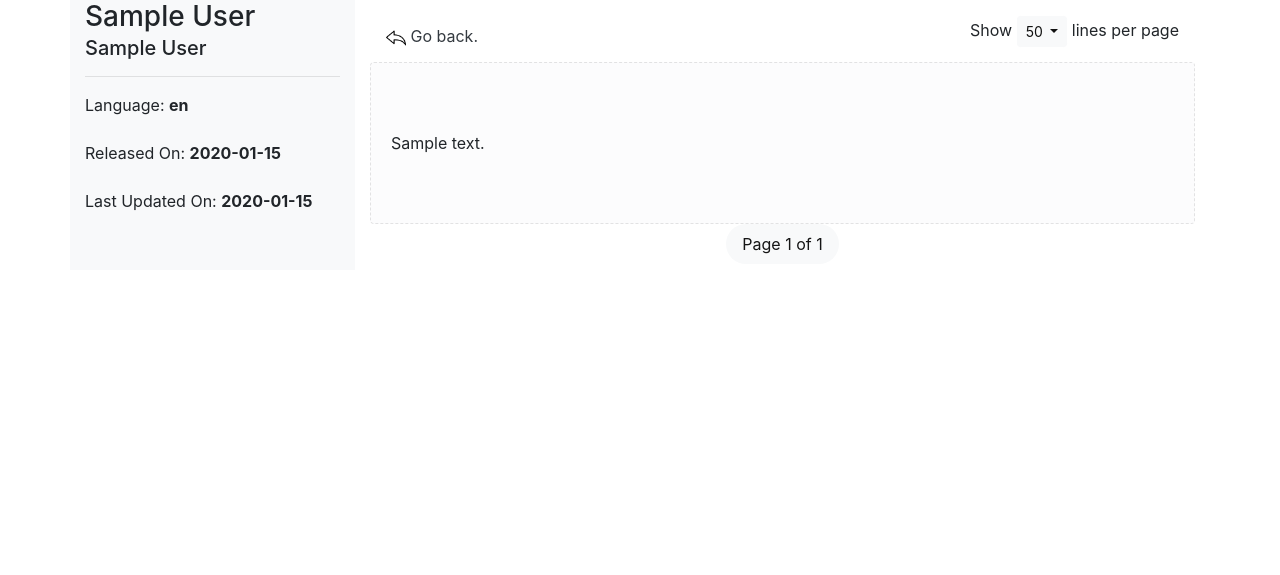
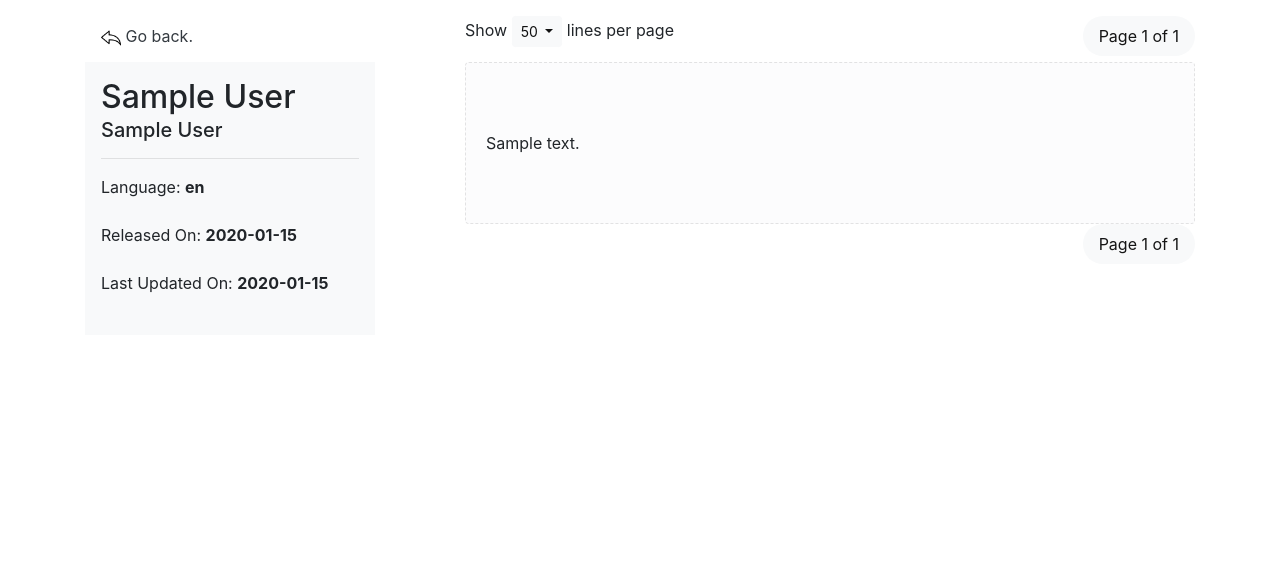
Before and after one commit to PalashSJain/RDE-Fall2017, a Django app: page /book/1/page/1 in a window 1280 px wide. Shown: the part 56-631 px from the top of the page. Run offline with Django 3.2, Linux system fonts and the light colour scheme; tables that the repository leaves empty hold one stand-in row (values such as "Sample post"); some libraries are stand-ins or nearby versions.

Commit message:
Updated CSS styling

```diff
--- a/LibraryOfBooks/static/css/style.css
+++ b/LibraryOfBooks/static/css/style.css
@@ -56,21 +56,21 @@ input[type=number]::-webkit-outer-spin-button {
     max-width: 20%;
 }
 
-.sidebar .nav {
-    margin-bottom: 20px;
-}
+/*.sidebar .nav {*/
+    /*margin-bottom: 20px;*/
+/*}*/
 
-.sidebar .nav-item {
-    width: 100%;
-}
+/*.sidebar .nav-item {*/
+    /*width: 100%;*/
+/*}*/
 
-.sidebar .nav-item + .nav-item {
-    margin-left: 0;
-}
+/*.sidebar .nav-item + .nav-item {*/
+    /*margin-left: 0;*/
+/*}*/
 
-.sidebar .nav-link {
-    border-radius: 0;
-}
+/*.sidebar .nav-link {*/
+    /*border-radius: 0;*/
+/*}*/
 
 .content {
     max-width: 80%;
@@ -125,7 +125,7 @@ input[type=number]::-webkit-outer-spin-button {
 .card {
     display: block;
     background: #f8f9fa73;
-    border: 1px dashed rgba(0,0,0,.1);
+    border: 1px dashed rgba(0, 0, 0, .1);
 }
 
 .bg-darker-than-light {
@@ -137,7 +137,15 @@ input[type=number]::-webkit-outer-spin-button {
     width: 20px;
 }
 
-.navbar-brand{
+.navbar-brand {
     font-family: 'Comfortaa', cursive;
     letter-spacing: 1.5px;
 }
+
+.left {
+    position: fixed;
+}
+
+.bg-light{
+    overflow: hidden;
+}
--- a/LibraryOfBooks/templates/base.html
+++ b/LibraryOfBooks/templates/base.html
@@ -32,13 +32,17 @@
 {% endblock %}
 
 <div class="container">
-    <div class="row">
-        <div class="col-sm-4 col-md-3 d-none d-sm-block bg-light">
+    <div class="row pt-3">
+        <div class="col-sm-3 col-md-3 d-none d-sm-block left">
+            {% block above-sidebar %}
+            {% endblock %}
+            <div class="bg-light p-3">
             {% block sidebar %}
             {% endblock %}
+            </div>
         </div>
 
-        <div class="col-sm-8 ml-sm-auto col-md-9 pt-3">
+        <div class="col-sm-8 col-md-8 ml-sm-auto">
             {% block content %}
             {% endblock %}
         </div>
--- a/LibraryOfBooks/templates/book_page.html
+++ b/LibraryOfBooks/templates/book_page.html
@@ -1,8 +1,16 @@
 {% extends "base.html" %}
 {% load static %}
 
+{% block above-sidebar %}
+    <div class="pagination">
+        <div class="float-right">
+            <a href="/" class="text-dark"><img src="{% static 'images/icons/previous.png' %}" class="icons"> Go back.</a>
+        </div>
+    </div>
+{% endblock %}
+
 {% block sidebar %}
-<h3>{{ book.title }}</h3>
+    <h2>{{ book.title }}</h2>
     <h5 class="card-subtitle mb-2">{{book.author}}</h5>
     <hr>
     {% if book.language %}
@@ -27,10 +35,7 @@
 
 {% block content %}
 <div class="pagination w-100">
-    <div class="float-left">
-        <a href="/" class="text-dark"><img src="{% static 'images/icons/previous.png' %}" class="icons"> Go back.</a>
-    </div>
-    <div class="dropdown float-right">
+    <div class="dropdown float-left">
         Show
         <button type="button" class="btn btn-light btn-sm dropdown-toggle" data-toggle="dropdown"
                 aria-haspopup="true"
@@ -47,31 +52,58 @@
         </div>
         lines per page
     </div>
+    <div class="float-right">
+        {% if book.current_page > 1 %}
+        <span>
+            <a href="/book/{{book.id}}/page/1" title="Go to first page"><img
+                    src="{% static 'images/icons/navigate-arrow-button-to-beginning.png' %}" class="icons"></a>
+            <a href="/book/{{book.id}}/page/{{book.current_page|add:-1}}" title="Go to previous page"><img
+                    src="{% static 'images/icons/arrowhead-thin-outline-to-the-left.png' %}" class="icons"></a>
+        </span>
+        {% endif %}
+
+        <a href="#" class="active" title="You are currently on page {{book.current_page}}">Page
+            {{book.current_page}} of
+            {{book.last_page_number}}</a>
+
+        {% if book.current_page < book.last_page_number %}
+        <span>
+        <a href="/book/{{book.id}}/page/{{book.current_page|add:1}}" title="Go to next page"><img
+                src="{% static 'images/icons/arrow-point-to-right.png' %}" class="icons"></a>
+        <a href="/book/{{book.id}}/page/{{book.last_page_number }}" title="Go to last page"><img
+                src="{% static 'images/icons/navigate-to-end.png' %}" class="icons"></a>
+        </span>
+        {% endif %}
+    </div>
 </div>
 <div class="card page">
 <div class="card-body">
 <p class="card-text">{{ content }}</p>
 </div>
 </div>
-<div class="center">
+<div class="float-right">
     <div class="pagination">
-        <span class="{% if book.current_page > 1 %} visible {% else %} invisible {% endif %}">
+        {% if book.current_page > 1 %}
+        <span>
             <a href="/book/{{book.id}}/page/1" title="Go to first page"><img
                     src="{% static 'images/icons/navigate-arrow-button-to-beginning.png' %}" class="icons"></a>
             <a href="/book/{{book.id}}/page/{{book.current_page|add:-1}}" title="Go to previous page"><img
                     src="{% static 'images/icons/arrowhead-thin-outline-to-the-left.png' %}" class="icons"></a>
         </span>
+        {% endif %}
 
         <a href="#" class="active" title="You are currently on page {{book.current_page}}">Page
             {{book.current_page}} of
             {{book.last_page_number}}</a>
 
-        <span class="{% if book.current_page < book.last_page_number %} visible {% else %} invisible {% endif %}">
+        {% if book.current_page < book.last_page_number %}
+        <span>
         <a href="/book/{{book.id}}/page/{{book.current_page|add:1}}" title="Go to next page"><img
                 src="{% static 'images/icons/arrow-point-to-right.png' %}" class="icons"></a>
         <a href="/book/{{book.id}}/page/{{book.last_page_number }}" title="Go to last page"><img
                 src="{% static 'images/icons/navigate-to-end.png' %}" class="icons"></a>
         </span>
+        {% endif %}
     </div>
 </div>
 {% endblock %}
--- a/LibraryOfBooks/templates/home.html
+++ b/LibraryOfBooks/templates/home.html
@@ -13,8 +13,10 @@
         <label for="author">Author</label>
         <input type="text" class="form-control" id="author" name="author" value="{{author}}">
     </div>
+    <div>
     <button type="submit" name="submit" class="btn btn-success float-left">Go!</button>
     <button type="submit" name="reset" class="btn btn-info float-right">Reset!</button>
+    </div>
 </form>
 {% endblock %}
 
```
Lines whose indentation alone changed are shown as unchanged.
